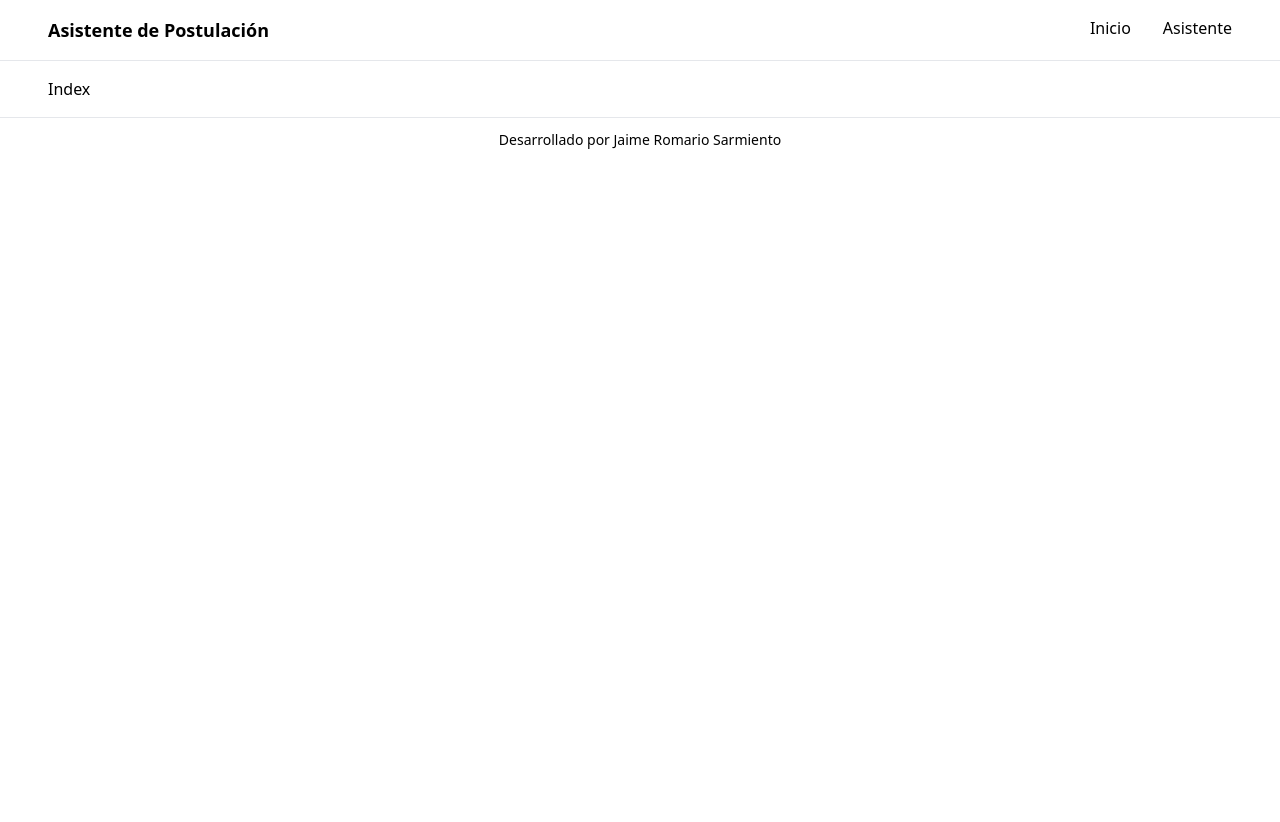
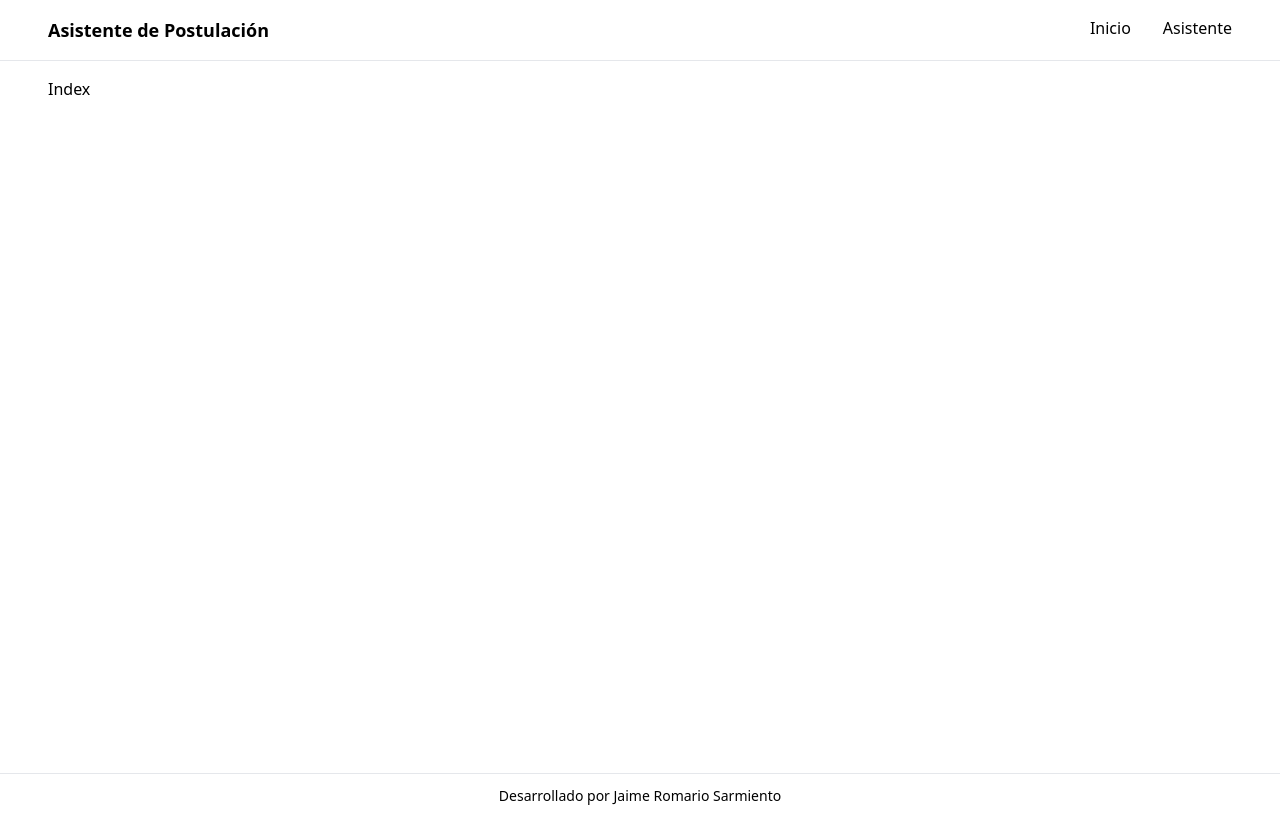
Before and after one commit to romariosc15/application-wizard-ui, a Next.js app: page / in a window 1280 px wide. Before the commit the page ends 800 px from the top, so only its background shows below. Built offline with nearby package versions, Linux system fonts and the light colour scheme.

Commit message:
Columns issues in Forms were resolved

```diff
--- a/src/components/Steps.tsx
+++ b/src/components/Steps.tsx
@@ -21,7 +21,7 @@ const Steps = ({ steps }: StepsProps) => {
         {
           steps?.map((value, index:number) => {
             const className = 'rounded-full border w-10 h-10 flex flex-column justify-center items-center';
-            const dynamicClasses = `${(currentStep >= value.order) ? 'border-indigo-500 text-white' : ''} ${currentStep === value.order ? 'font-bold text-indigo-500' : ''} ${currentStep > value.order ? 'bg-indigo-300 font-semibold bg-indigo-500' : ''} ${currentStep < value.order ? 'text-gray-500' : ''}`;
+            const dynamicClasses = `${(currentStep >= value.order) ? 'border-indigo-500 text-white' : ''} ${currentStep === value.order ? 'font-bold text-indigo-500 bg-white' : ''} ${currentStep > value.order ? 'bg-indigo-300 font-semibold bg-indigo-500' : ''} ${currentStep < value.order ? 'text-gray-500 bg-white' : ''}`;
             const separatorDynamicClasses = `${currentStep > value.order ? 'bg-indigo-500' : 'bg-gray-200'}`;
             return (
               <Fragment key={index}>
--- a/src/data/Steps.tsx
+++ b/src/data/Steps.tsx
@@ -100,7 +100,7 @@ export default [
             {
                 label:'¿Estás trabajando actualmente en algún proyecto personal? Comentanos sobre ello',
                 type:'textarea',
-                rows: 4,
+                rows: 3,
                 name:'personalProject',
                 id:'personalProject',
                 placeholder:'Ejemplo: Estoy desarrollando una aplicación para la gestión de formularios de ...',
@@ -109,7 +109,7 @@ export default [
             {
                 label:'Comentanos qué aprendiste en los últimos 3 meses',
                 type:'textarea',
-                rows: 4,
+                rows: 3,
                 name:'yourLearning',
                 id:'yourLearning',
                 placeholder:'Ejemplo: He terminado un curso de Unit Testing con Jest para aplicaciones en React ...',
@@ -118,7 +118,7 @@ export default [
             {
                 label: 'Describe tu trabajo ideal',
                 type: 'textarea',
-                rows: 4,
+                rows: 3,
                 name: 'idealJob',
                 id: 'idealJob',
                 placeholder: 'Ejemplo: Mi trabajo ideal está en un ambiente retador, en donde pueda asumir mayor responsabilidad ...',
--- a/src/pages/index.tsx
+++ b/src/pages/index.tsx
@@ -9,7 +9,7 @@ const Home: NextPage = () => {
         <title>Asistente - Inicio</title>
         <meta name="viewport" content="initial-scale=1.0, width=device-width" />
       </Head>
-      <div className="py-4 px-12">
+      <div className="py-4 px-12 default-min-screen">
         <div>
           Index
         </div>
--- a/src/styles/custom.css
+++ b/src/styles/custom.css
@@ -1,3 +1,3 @@
 .default-min-screen{
-    min-height: 85vh;
+    min-height: 89vh;
 }
```
